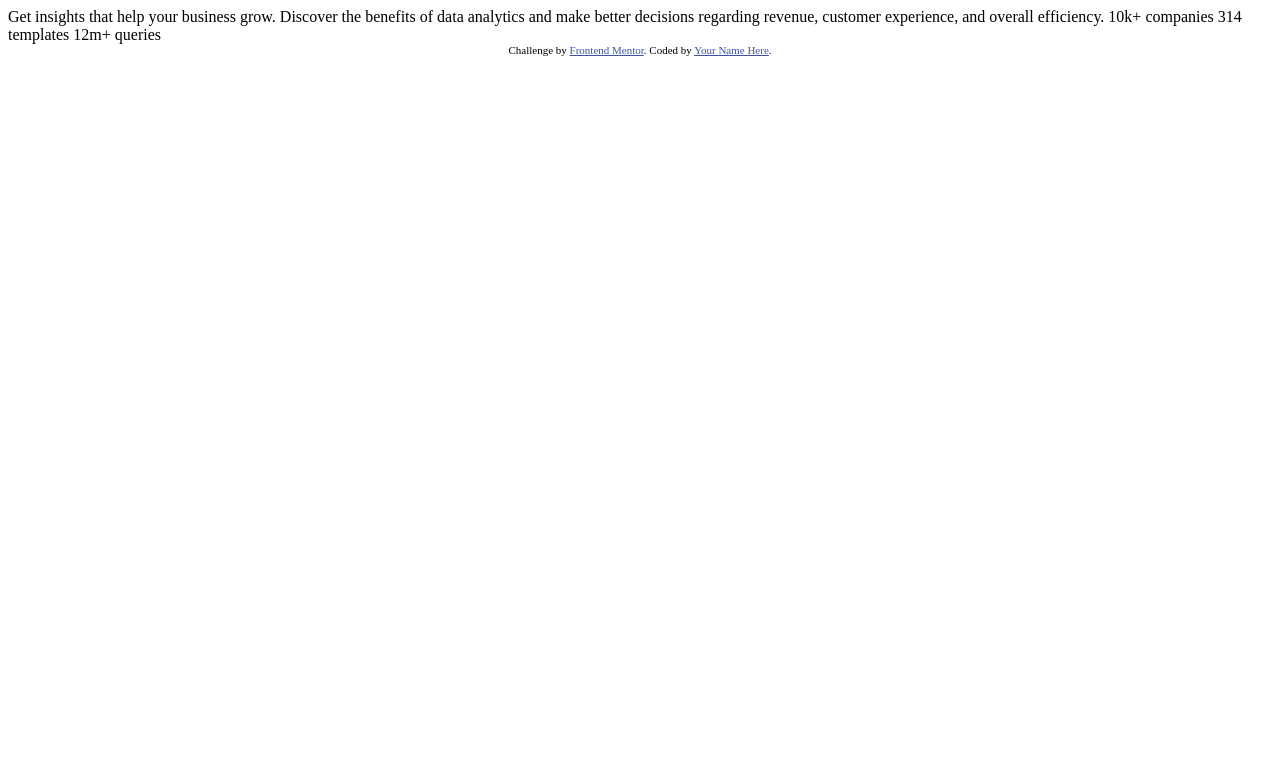
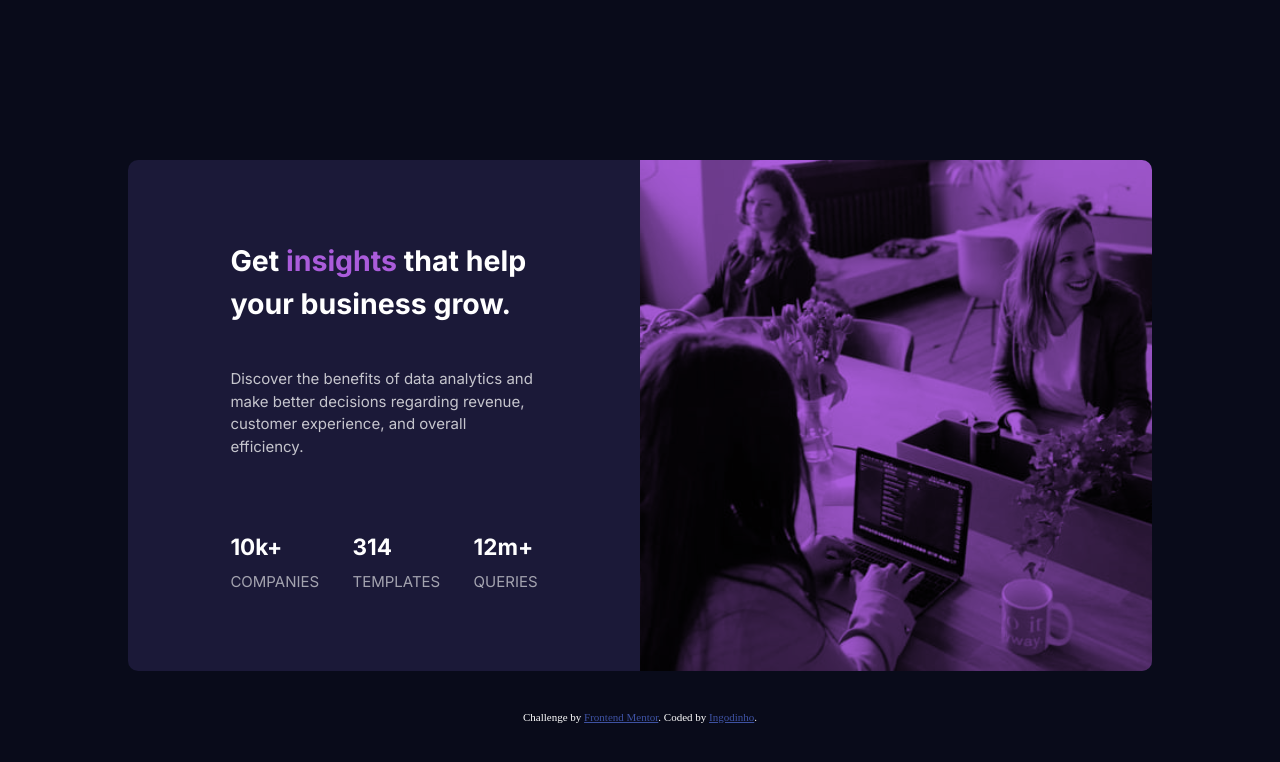
Before and after one commit to ingodinho/stats-preview-card_frontend_mentor, a plain HTML site: page index.html in a window 1280 px wide. Drawn offline with Linux system fonts and the light colour scheme.

Commit message:
desktop-version

```diff
--- /dev/null
+++ b/css/style.css
@@ -0,0 +1,87 @@
+@import url('https://fonts.googleapis.com/css2?family=Inter:wght@400;700&family=Lexend+Deca&display=swap');
+
+/* font-family: 'Inter', sans-serif;
+font-family: 'Lexend Deca', sans-serif; */
+
+* {
+  padding: 0;
+  margin: 0;
+  box-sizing: border-box;
+}
+
+html{
+  font-size: 15px;
+}
+
+body {
+  background: hsl(233, 47%, 7%);
+}
+
+.container {
+  width: 80%;
+  margin: 20vh auto auto auto;
+  display: flex;
+  justify-content: space-between;
+  background: hsl(244, 38%, 16%);
+  border-radius: 10px;
+}
+
+.img {
+  background: url('../images/image-header-desktop.jpg') hsl(277, 64%, 61%) center / cover no-repeat;
+  background-blend-mode: multiply;
+  padding: 10vh 10%;
+  width: 0;
+  flex: 1 1 0;
+  border: none;
+  border-top-right-radius: 10px;
+  border-bottom-right-radius: 10px;
+}
+
+.container section {
+  width: 0;
+  flex: 1 1 0;
+  padding: 10vh 10%;
+}
+
+.container section h1 {
+  font-family: 'Inter', sans-serif;
+  font-weight: 700;
+  font-size: 1.9em;
+  margin-bottom: 1.5em;
+  line-height: 1.5em;
+  color: hsl(0, 0%, 100%);
+}
+
+.container section > p {
+  margin-bottom: 5em;
+  color: hsla(0, 0%, 100%, 0.75);
+  line-height: 1.5em;
+  font-family: 'Inter', sans-serif;
+}
+
+.container section h1 span {
+  color: hsl(277, 64%, 61%);
+}
+
+.flex-2 {
+  display: flex;
+  flex-direction: row;
+  justify-content: space-between;
+}
+
+.flex-2 div h2 {
+  color: hsl(0, 0%, 100%);
+  margin-bottom: 0.5em;
+  font-family: 'Inter', sans-serif;
+}
+
+.flex-2 div p {
+  color: hsla(0, 0%, 100%, 0.6);
+  text-transform: uppercase;
+  font-family: 'Inter', sans-serif;
+}
+
+.attribution {
+  margin-top: 5vh;
+  color: hsl(0, 0%, 100%);
+}
--- a/index.html
+++ b/index.html
@@ -3,7 +3,7 @@
 <head>
   <meta charset="UTF-8">
   <meta name="viewport" content="width=device-width, initial-scale=1.0"> <!-- displays site properly based on user's device -->
-
+  <link rel="stylesheet" href="css/style.css">
   <link rel="icon" type="image/png" sizes="32x32" href="./images/favicon-32x32.png">
 
   <title>Frontend Mentor | Stats preview card component</title>
@@ -15,19 +15,33 @@
   </style>
 </head>
 <body>
-
-  Get insights that help your business grow.
-
-  Discover the benefits of data analytics and make better decisions regarding revenue, customer
-  experience, and overall efficiency.
-
-  10k+ companies
-  314 templates
-  12m+ queries
-
+  <div class="container">
+    <section>
+      <h1>Get <span>insights</span> that help your business grow.</h1>
+      <p>
+        Discover the benefits of data analytics and make better decisions regarding revenue, customer
+        experience, and overall efficiency.
+      </p>
+      <div class="flex-2">
+        <div>
+          <h2>10k+</h2>
+          <p>companies</p>
+        </div>
+        <div>
+          <h2>314</h2>
+          <p>templates</p>
+        </div>
+        <div>
+          <h2>12m+</h2>
+          <p>queries</p>
+        </div>
+      </div>
+    </section>
+    <div class="img"></div>
+  </div>
   <div class="attribution">
     Challenge by <a href="https://www.frontendmentor.io?ref=challenge" target="_blank">Frontend Mentor</a>.
-    Coded by <a href="#">Your Name Here</a>.
+    Coded by <a href="#">Ingodinho</a>.
   </div>
 </body>
 </html>
```
